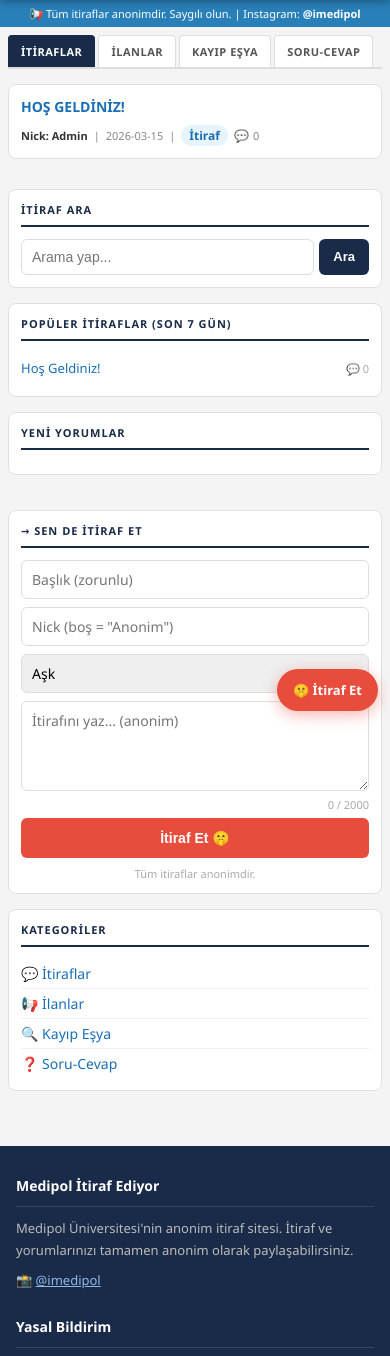
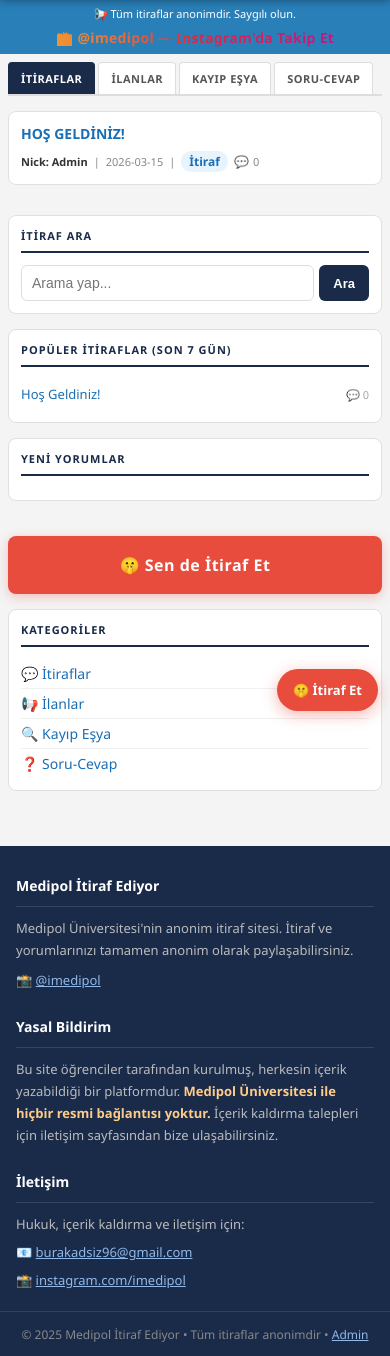
Before and after one commit to medipolitiraf/medipol-itiraf, a Flask app: page / in a window 390 px wide. Shown: the part 68-1424 px from the top of the page. Run offline with Flask 3, Linux system fonts and the light colour scheme; data comes from the database, SQL or seed files in the repository; data that the repository does not hold is empty.

Commit message:
4 güncelleme: duyuru instagram linki, sidebar form→buton, dropdown JS fix, admin mobile
Co-Authored-By: Claude Sonnet 4.6 <noreply@anthropic.com>

```diff
--- a/static/css/style.css
+++ b/static/css/style.css
@@ -117,7 +117,7 @@ nav a.itiraf-btn:hover { background: #c0392b; }
     padding: 6px 0;
     overflow: hidden;
 }
-.nav-dropdown:hover .nav-drop-content { display: block; }
+.nav-drop-content.open { display: block; }
 
 .nav-drop-content a {
     display: block;
@@ -263,10 +263,28 @@ nav a.itiraf-btn:hover { background: #c0392b; }
     background: #2980b9;
     color: #fff;
     text-align: center;
-    padding: 7px 15px;
+    padding: 7px 15px 9px;
     font-size: 12px;
-    line-height: 1.4;
+    line-height: 1.5;
+    display: flex;
+    flex-direction: column;
+    align-items: center;
+    gap: 4px;
 }
+
+.duyuru-instagram {
+    display: inline-block;
+    font-size: 14px;
+    font-weight: 800;
+    letter-spacing: 0.3px;
+    text-decoration: none;
+    background: linear-gradient(90deg, #f09433, #e6683c, #dc2743, #cc2366, #bc1888);
+    -webkit-background-clip: text;
+    -webkit-text-fill-color: transparent;
+    background-clip: text;
+    transition: opacity 0.2s;
+}
+.duyuru-instagram:hover { opacity: 0.8; }
 
 /* ========================
    ANA LAYOUT
@@ -554,6 +572,27 @@ nav a.itiraf-btn:hover { background: #c0392b; }
 }
 
 .yorum-tarih { font-size: 10px; color: #aaa; }
+
+/* SİDEBAR İTİRAF ET CTA BUTONU */
+.sidebar-itiraf-cta {
+    display: block;
+    background: #e74c3c;
+    color: #fff;
+    text-align: center;
+    padding: 18px 16px;
+    border-radius: 8px;
+    font-size: 16px;
+    font-weight: 800;
+    text-decoration: none;
+    margin-bottom: 15px;
+    transition: background 0.2s, transform 0.15s;
+    letter-spacing: 0.5px;
+    box-shadow: 0 3px 12px rgba(231,76,60,0.3);
+}
+.sidebar-itiraf-cta:hover {
+    background: #c0392b;
+    transform: translateY(-1px);
+}
 
 /* İTİRAF ET FORMU */
 .itiraf-form-sidebar input,
--- a/templates/base.html
+++ b/templates/base.html
@@ -85,7 +85,8 @@
 
 <!-- DUYURU BANDI -->
 <div class="duyuru">
-    📢 Tüm itiraflar anonimdir. Saygılı olun. | Instagram: <strong>@imedipol</strong>
+    <span>📢 Tüm itiraflar anonimdir. Saygılı olun.</span>
+    <a href="https://instagram.com/imedipol" target="_blank" class="duyuru-instagram">📸 @imedipol — Instagram'da Takip Et</a>
 </div>
 
 {% block content %}{% endblock %}
@@ -151,6 +152,22 @@
         const isOpen = dropKategoriContent.classList.toggle('open');
         dropKategoriBtn.classList.toggle('acc-open', isOpen);
     });
+
+    // Desktop Kategoriler dropdown — click toggle (hover fixes kapanma sorunu)
+    const navDropBtn = document.querySelector('.nav-drop-btn');
+    const navDropContent = document.querySelector('.nav-drop-content');
+    if (navDropBtn && navDropContent) {
+        navDropBtn.addEventListener('click', (e) => {
+            e.stopPropagation();
+            navDropContent.classList.toggle('open');
+        });
+        navDropContent.addEventListener('click', (e) => {
+            e.stopPropagation();
+        });
+        document.addEventListener('click', () => {
+            navDropContent.classList.remove('open');
+        });
+    }
 </script>
 </body>
 </html>
--- a/templates/index.html
+++ b/templates/index.html
@@ -115,35 +115,9 @@
         </div>
     </div>
 
-    <!-- SAĞ: İTİRAF ET FORMU -->
-    <div class="sidebar-col" id="itiraf-et-form">
-        <div class="sidebar-card">
-            <div class="sidebar-title">→ Sen de İtiraf Et</div>
-            <form class="itiraf-form-sidebar" method="POST" action="/itiraf-et">
-                <input type="text" name="baslik" placeholder="Başlık (zorunlu)" required maxlength="200">
-                <input type="text" name="nick" placeholder='Nick (boş = "Anonim")' maxlength="50">
-                <select name="kategori">
-                    <optgroup label="— İtiraf">
-                        <option value="ask">Aşk</option>
-                        <option value="aile">Aile</option>
-                        <option value="fikir">Fikir Verin</option>
-                        <option value="komik">Komik</option>
-                        <option value="okul">Okul</option>
-                        <option value="pismanlik">Pişmanlık</option>
-                        <option value="protesto">Protesto</option>
-                        <option value="diger">Diğer</option>
-                    </optgroup>
-                    <optgroup label="— Diğer">
-                        <option value="ilan">İlan</option>
-                        <option value="kayip">Kayıp Eşya</option>
-                        <option value="soru">Soru-Cevap</option>
-                    </optgroup>
-                </select>
-                <textarea name="icerik" placeholder="İtirafını yaz... (anonim)" required maxlength="2000"></textarea>
-                <button type="submit" class="btn btn-red">İtiraf Et 🤫</button>
-            </form>
-            <p style="font-size:11px; color:#aaa; margin-top:8px; text-align:center;">Tüm itiraflar anonimdir.</p>
-        </div>
+    <!-- SAĞ: İTİRAF ET + KATEGORİLER -->
+    <div class="sidebar-col">
+        <a href="/itiraf-et" class="sidebar-itiraf-cta">🤫 Sen de İtiraf Et</a>
 
         <!-- KATEGORİLER -->
         <div class="sidebar-card">
```
Also changed, not shown: templates/admin_panel.html (+58 -0 lines).
